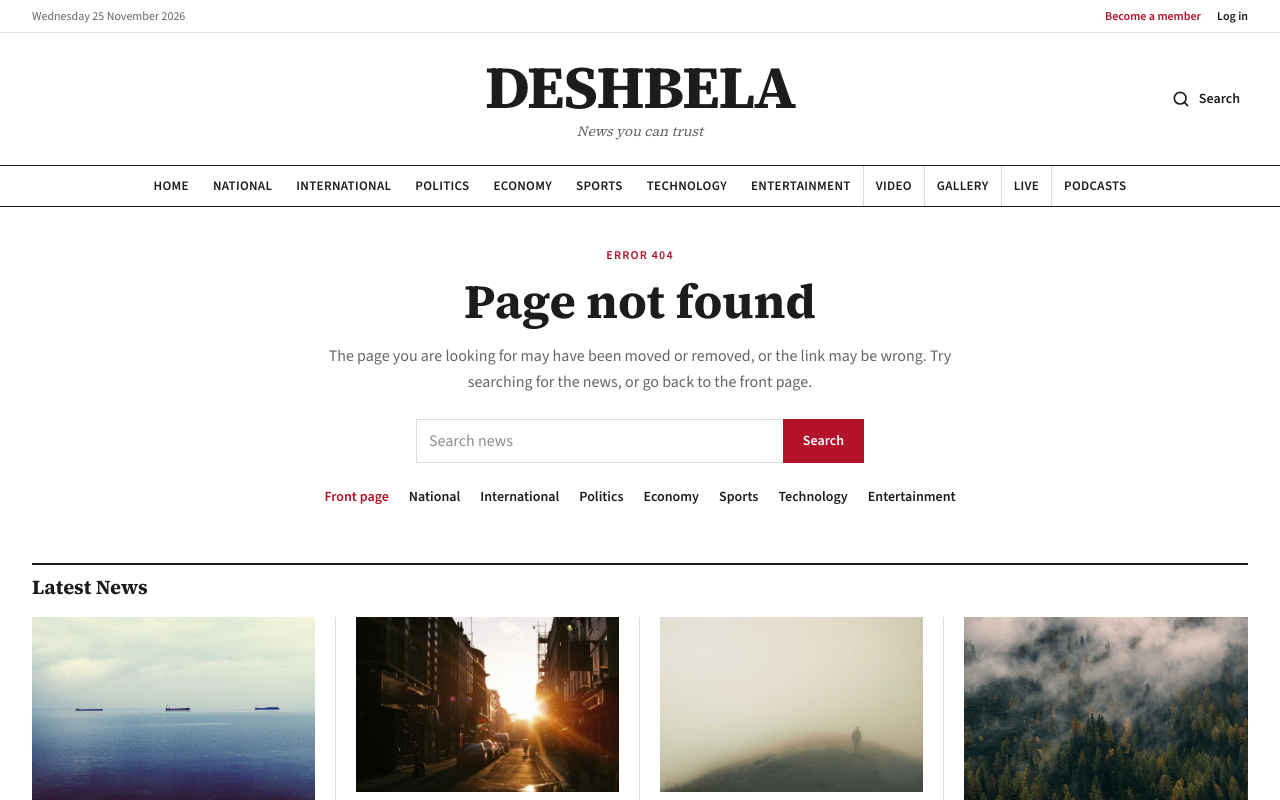
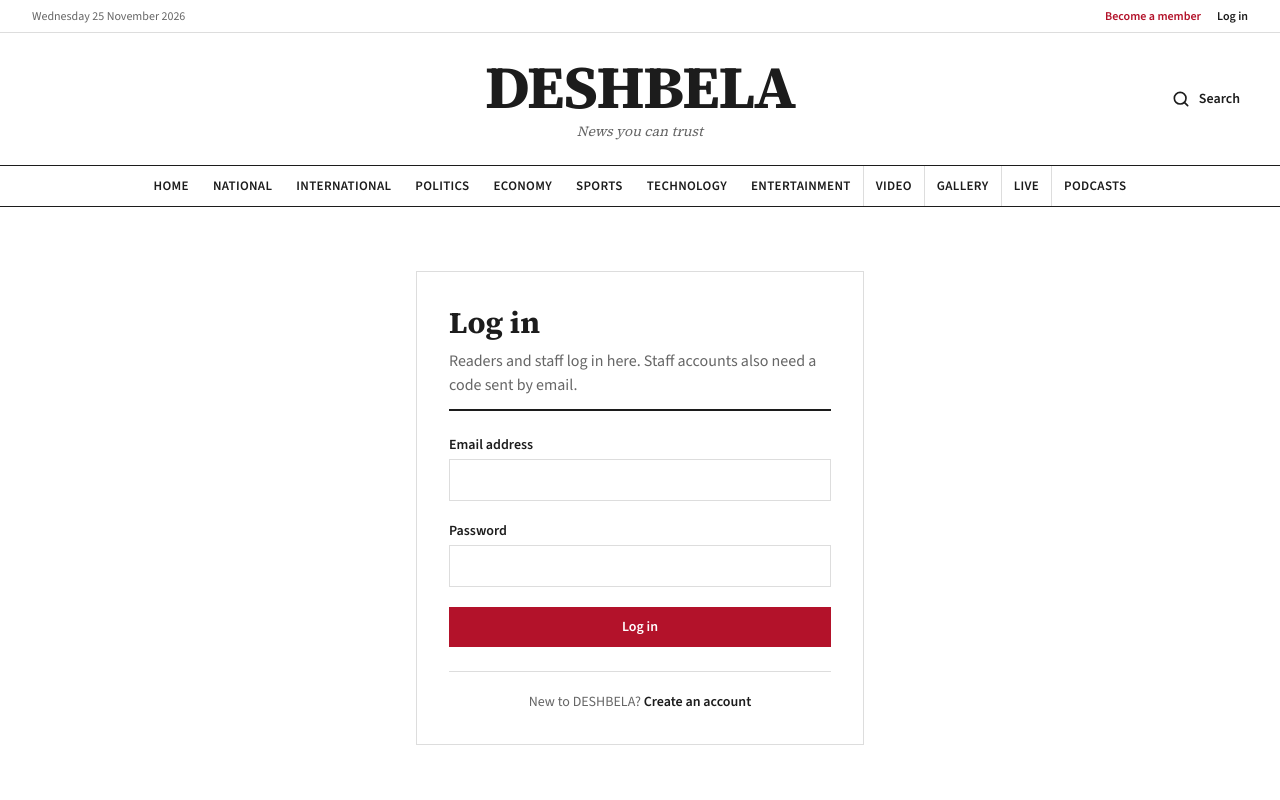
Before and after one commit to EasinTanvir/deshbela-project, a Next.js app: page /login in a window 1280 px wide. Before the commit this address had no page. Shown: the top 800 px of the page. Built offline with nearby package versions, Linux system fonts and the light colour scheme.

Commit message:
added login page

```diff
--- /dev/null
+++ b/src/app/login/page.js
@@ -0,0 +1,11 @@
+import Login from "@/components/pages/login/Login";
+
+export const metadata = {
+  title: "Log in",
+  description: "Log in to your DESHBELA account.",
+  alternates: { canonical: "/login" },
+};
+
+export default function LoginPage() {
+  return <Login />;
+}
--- /dev/null
+++ b/src/components/pages/login/Login.jsx
@@ -0,0 +1,22 @@
+import Link from "next/link";
+import AuthCard from "@/components/common/AuthCard";
+import LoginForm from "@/components/pages/login/LoginForm";
+
+export default function Login() {
+  return (
+    <AuthCard
+      title="Log in"
+      intro="Readers and staff log in here. Staff accounts also need a code sent by email."
+      footer={
+        <>
+          New to DESHBELA?{" "}
+          <Link href="/register" className="font-semibold text-ink hover:text-brand hover:underline">
+            Create an account
+          </Link>
+        </>
+      }
+    >
+      <LoginForm />
+    </AuthCard>
+  );
+}
--- /dev/null
+++ b/src/components/pages/login/LoginForm.jsx
@@ -0,0 +1,72 @@
+"use client";
+
+import Link from "next/link";
+import { useActionState } from "react";
+import { logIn } from "@/actions/loginActions";
+import FormField from "@/components/common/FormField";
+
+const initialState = { status: "idle", errors: {}, values: {} };
+
+const fieldClass = "w-full border bg-paper px-3 py-2 text-base text-ink outline-none focus:border-ink";
+
+export default function LoginForm() {
+  const [state, formAction, pending] = useActionState(logIn, initialState);
+  const { errors, values } = state;
+
+  if (state.status === "success") {
+    return (
+      <div role="status">
+        <h2 className="font-serif text-2xl font-bold text-ink">Welcome back, {values.name}</h2>
+        <p className="mt-2 text-muted">You are logged in.</p>
+        <Link
+          href="/"
+          className="mt-5 inline-block bg-brand px-6 py-2.5 text-sm font-semibold text-paper hover:bg-brand-dark"
+        >
+          Go to the front page
+        </Link>
+      </div>
+    );
+  }
+
+  function fieldProps(name, keepValue = true) {
+    return {
+      id: `login-${name}`,
+      name,
+      defaultValue: keepValue ? values[name] || "" : undefined,
+      "aria-invalid": errors[name] ? true : undefined,
+      "aria-describedby": errors[name] ? `login-${name}-error` : undefined,
+      className: `${fieldClass} ${errors[name] ? "border-brand" : "border-line"}`,
+    };
+  }
+
+  return (
+    <form action={formAction} noValidate className="space-y-5">
+      {errors.form && (
+        <p role="alert" className="border border-brand px-3 py-2 text-sm text-brand">
+          {errors.form}
+        </p>
+      )}
+
+      <FormField id="login-email" label="Email address" error={errors.email}>
+        <input type="email" autoComplete="email" {...fieldProps("email")} />
+      </FormField>
+
+      <FormField id="login-password" label="Password" error={errors.password}>
+        <input type="password" autoComplete="current-password" {...fieldProps("password", false)} />
+      </FormField>
+
+      <div className="hidden" aria-hidden="true">
+        <label htmlFor="login-website">Leave this field empty</label>
+        <input id="login-website" type="text" name="website" tabIndex={-1} autoComplete="off" />
+      </div>
+
+      <button
+        type="submit"
+        disabled={pending}
+        className="w-full bg-brand px-6 py-2.5 text-sm font-semibold text-paper hover:bg-brand-dark disabled:opacity-60"
+      >
+        {pending ? "Logging in..." : "Log in"}
+      </button>
+    </form>
+  );
+}
```
